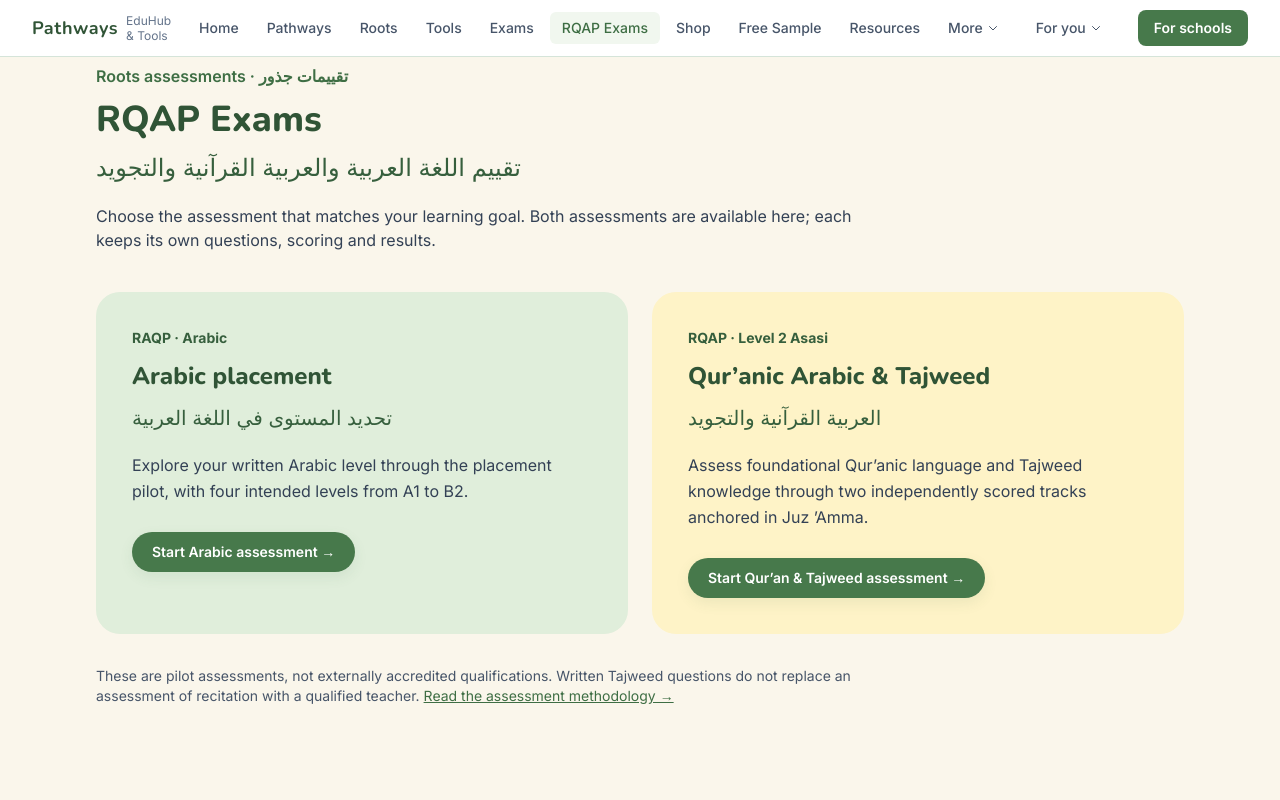
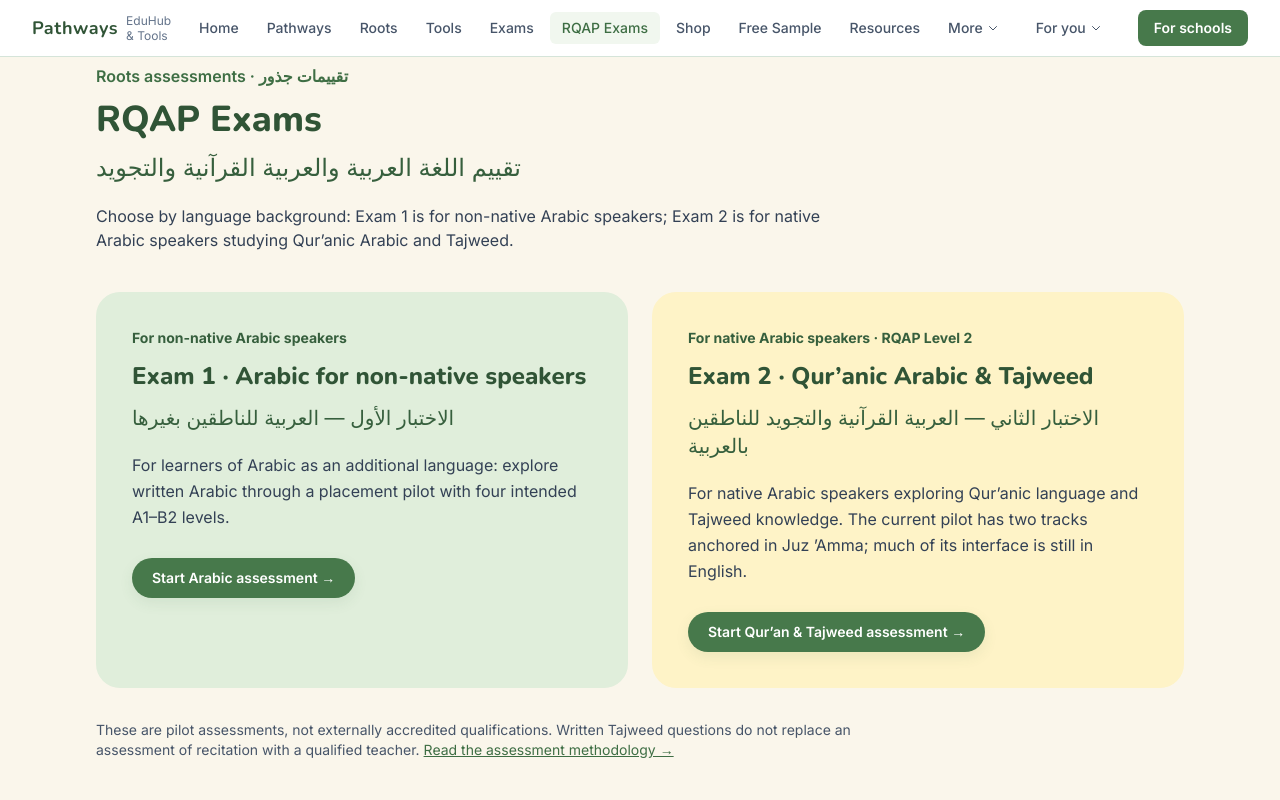
Before and after one commit to DinaElAhl/Pathways-, a React (Vite) app: page /rqap-exams in a window 1280 px wide. Shown: the top 800 px of the page. Built offline with nearby package versions, Linux system fonts and the light colour scheme.

Commit message:
content: distinguish native and non-native exam audiences

```diff
--- a/public/rqap.html
+++ b/public/rqap.html
@@ -1427,6 +1427,7 @@
 
       <div class="welcome-arabic">شهادة جذور لإتقان العربية القرآنية</div>
 
+      <p class="welcome-audience" lang="ar" dir="rtl" style="color:#365f3d;font-family:Amiri,serif;font-size:1.3rem">الاختبار الثاني — للناطقين بالعربية · Exam 2 — for native Arabic speakers</p>
       <p class="welcome-tagline">A standardized assessment of foundational proficiency in Quranic Arabic and Tajweed, anchored in Juz 'Amma. Two tracks, certified independently.</p>
 
       <div class="welcome-meta">
--- a/src/data/rqapExams.js
+++ b/src/data/rqapExams.js
@@ -1,4 +1,4 @@
 export const rqapExams = [
-  { title: 'Arabic placement', arabic: 'تحديد المستوى في اللغة العربية', label: 'RAQP · Arabic', description: 'Explore your written Arabic level through the placement pilot, with four intended levels from A1 to B2.', to: '/pathways-exam', cta: 'Start Arabic assessment →', color: 'bg-brand-100' },
-  { title: 'Qur’anic Arabic & Tajweed', arabic: 'العربية القرآنية والتجويد', label: 'RQAP · Level 2 Asasi', description: 'Assess foundational Qur’anic language and Tajweed knowledge through two independently scored tracks anchored in Juz ’Amma.', href: 'rqap.html', cta: 'Start Qur’an & Tajweed assessment →', color: 'bg-amber-100' },
+  { title: 'Exam 1 · Arabic for non-native speakers', arabic: 'الاختبار الأول — العربية للناطقين بغيرها', label: 'For non-native Arabic speakers', description: 'For learners of Arabic as an additional language: explore written Arabic through a placement pilot with four intended A1–B2 levels.', to: '/pathways-exam', cta: 'Start Arabic assessment →', color: 'bg-brand-100' },
+  { title: 'Exam 2 · Qur’anic Arabic & Tajweed', arabic: 'الاختبار الثاني — العربية القرآنية والتجويد للناطقين بالعربية', label: 'For native Arabic speakers · RQAP Level 2', description: 'For native Arabic speakers exploring Qur’anic language and Tajweed knowledge. The current pilot has two tracks anchored in Juz ’Amma; much of its interface is still in English.', href: 'rqap.html', cta: 'Start Qur’an & Tajweed assessment →', color: 'bg-amber-100' },
 ]
--- a/src/pages/PathwaysExam.jsx
+++ b/src/pages/PathwaysExam.jsx
@@ -635,7 +635,7 @@
         }}>
           لنبدأ → START EXAM
         </button>
-        <p style={{ fontSize:12, color:'#777', marginTop:12 }}>4 target levels • Intended A1–B2 mappings • Written-language placement pilot</p>
+        <p style={{ fontSize:12, color:'#777', marginTop:12 }}>For non-native Arabic speakers · للناطقين بغير العربية • 4 target levels • Intended A1–B2 mappings • Written-language placement pilot</p>
         <p style={{ fontSize:12, color:'#777', lineHeight:1.6 }}>This exam does not assess listening, speaking, or extended writing. <Link to="/exam/methodology">Read the methodology and limitations.</Link></p>
       </div>
     </div>
--- a/src/pages/RqapExams.jsx
+++ b/src/pages/RqapExams.jsx
@@ -3,7 +3,7 @@
 
 export default function RqapExams() {
   return <main className="container-page py-12 sm:py-16">
-    <header className="max-w-3xl mb-10"><p className="text-brand-700 font-semibold">Roots assessments · تقييمات جذور</p><h1 className="text-4xl font-display font-extrabold text-brand-900 mt-3">RQAP Exams</h1><p lang="ar" dir="rtl" className="text-2xl text-brand-800 mt-3 text-left">تقييم اللغة العربية والعربية القرآنية والتجويد</p><p className="mt-5 text-slate-700">Choose the assessment that matches your learning goal. Both assessments are available here; each keeps its own questions, scoring and results.</p></header>
+    <header className="max-w-3xl mb-10"><p className="text-brand-700 font-semibold">Roots assessments · تقييمات جذور</p><h1 className="text-4xl font-display font-extrabold text-brand-900 mt-3">RQAP Exams</h1><p lang="ar" dir="rtl" className="text-2xl text-brand-800 mt-3 text-left">تقييم اللغة العربية والعربية القرآنية والتجويد</p><p className="mt-5 text-slate-700">Choose by language background: Exam 1 is for non-native Arabic speakers; Exam 2 is for native Arabic speakers studying Qur’anic Arabic and Tajweed.</p></header>
     <div className="grid md:grid-cols-2 gap-6">{rqapExams.map(exam => <article key={exam.label} className={"rounded-3xl p-7 sm:p-9 " + exam.color}><p className="text-sm font-bold text-brand-800">{exam.label}</p><h2 className="text-2xl font-display font-extrabold text-brand-900 mt-3">{exam.title}</h2><p lang="ar" dir="rtl" className="mt-3 text-xl text-brand-800 text-left">{exam.arabic}</p><p className="mt-5 text-slate-700 leading-relaxed">{exam.description}</p><div className="mt-7">{exam.href ? <a className="btn-primary" href={import.meta.env.BASE_URL + exam.href}>{exam.cta}</a> : <Link className="btn-primary" to={exam.to}>{exam.cta}</Link>}</div></article>)}</div>
     <p className="mt-8 max-w-3xl text-sm text-slate-600">These are pilot assessments, not externally accredited qualifications. Written Tajweed questions do not replace an assessment of recitation with a qualified teacher. <Link className="underline text-brand-700" to="/exam/methodology">Read the assessment methodology →</Link></p>
   </main>
```
